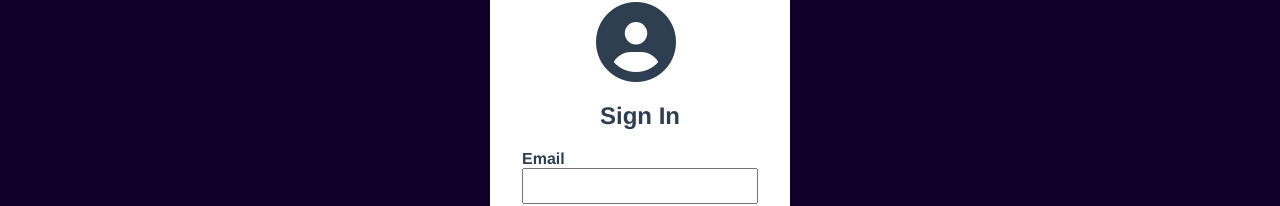
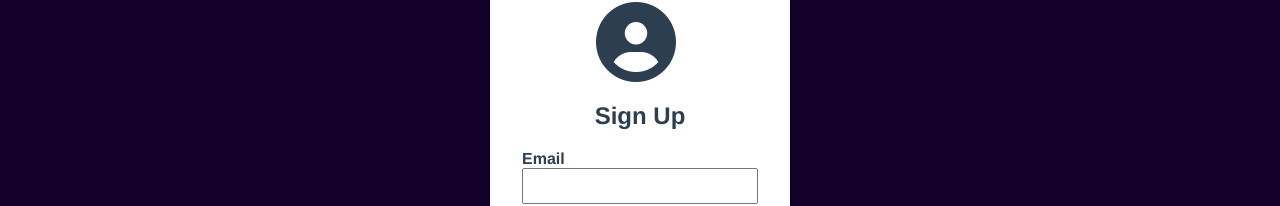
Before and after one commit to Vacarme27/OC-ArgentBank, a React (Vite) app in the folder FrontEnd/: page /sign in a window 1280 px wide. Both pictures are taken after a click on the element "Sign Up". Shown: the part 142-348 px from the top of the page. Built offline with nearby package versions, Linux system fonts and the light colour scheme.

Commit message:
debug header

```diff
--- a/FrontEnd/src/components/header/header.jsx
+++ b/FrontEnd/src/components/header/header.jsx
@@ -15,7 +15,7 @@ function Header() {
         if( location.pathname === "/user"){
             return
         } else {
-            return <Link to="/user">User Space</Link>
+            return <Link to="/user"><i className="fa fa-user-circle"></i>User Space</Link>
         }
     }
     return (
@@ -28,7 +28,7 @@ function Header() {
                     />
                     <h1 className="sr-only">Argent Bank</h1>
                 </Link>
-                <div>
+                <div className='menuLinks'>
                     {  connectedOrNot ?
                         <>
                         {userSpace(location)}
--- a/FrontEnd/src/components/header/header.scss
+++ b/FrontEnd/src/components/header/header.scss
@@ -41,3 +41,8 @@
 i {
     margin-right: 8px;
 }
+
+.menuLinks {
+    display: flex;
+    gap: 30px;
+}
--- a/FrontEnd/src/view/sign/sign.jsx
+++ b/FrontEnd/src/view/sign/sign.jsx
@@ -98,7 +98,8 @@ function Sign (){
         <main className="main bg-dark">
             <section className="sign-in-content">
                 <i className="fa fa-user-circle sign-in-icon"></i>
-                <h1>Sign In</h1>
+                <h1 className={formSignIn}>Sign In</h1>
+                <h1 className={formSignUp}>Sign Up</h1>
                 <form onSubmit={handleSubmitSignIn} className={formSignIn}>
                     <div className="input-wrapper">
                         <label htmlFor="email">Email</label>
```
